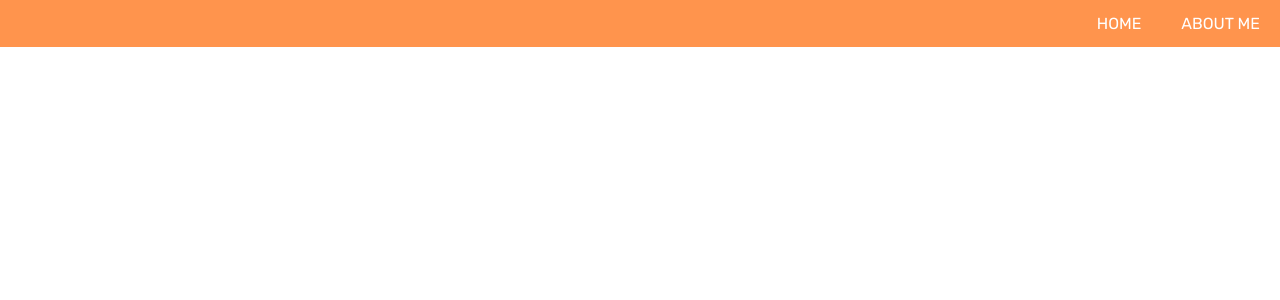
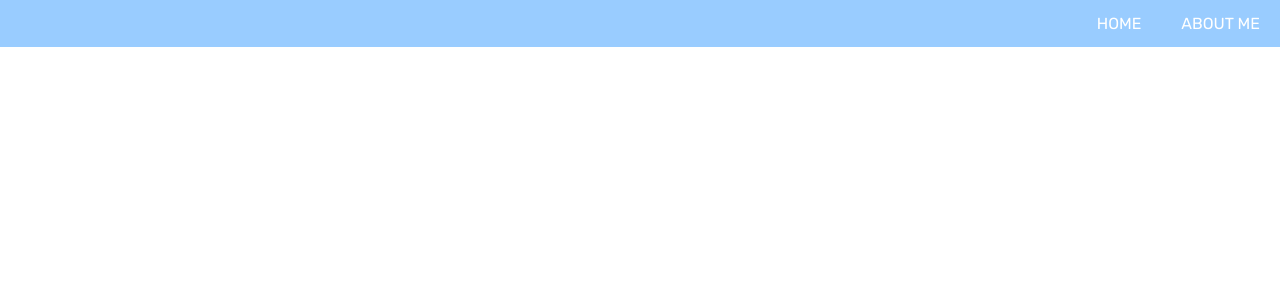
Before and after one commit to esqu1/esqu1.github.io, a Jekyll site: the page built from cubing/index.html, in a window 1280 px wide. Shown: the top 300 px of the page. Built offline with Jekyll 4.4.1, drawn with Linux system fonts in a browser that asks for light colours; nearby versions of some CDN libraries; some web fonts are replaced.

Commit message:
cubing webpage

```diff
--- a/cubing/index.html
+++ b/cubing/index.html
@@ -4,7 +4,16 @@ title: Speedcubin'
 ---
 		<style>
 			nav ul {
-				background-color: #ff944d;
+				list-style-type: none;
+				padding: 0;
+    			overflow: hidden;
+    			background-color: white;
+    			font-family: 'Rubik', serif;
+    			position: fixed;
+    			z-index: 1;
+    			top: 0;
+    			width: 100%;
+    			background-color: #99ccff
 			}
 		</style>
 		<nav>
```
